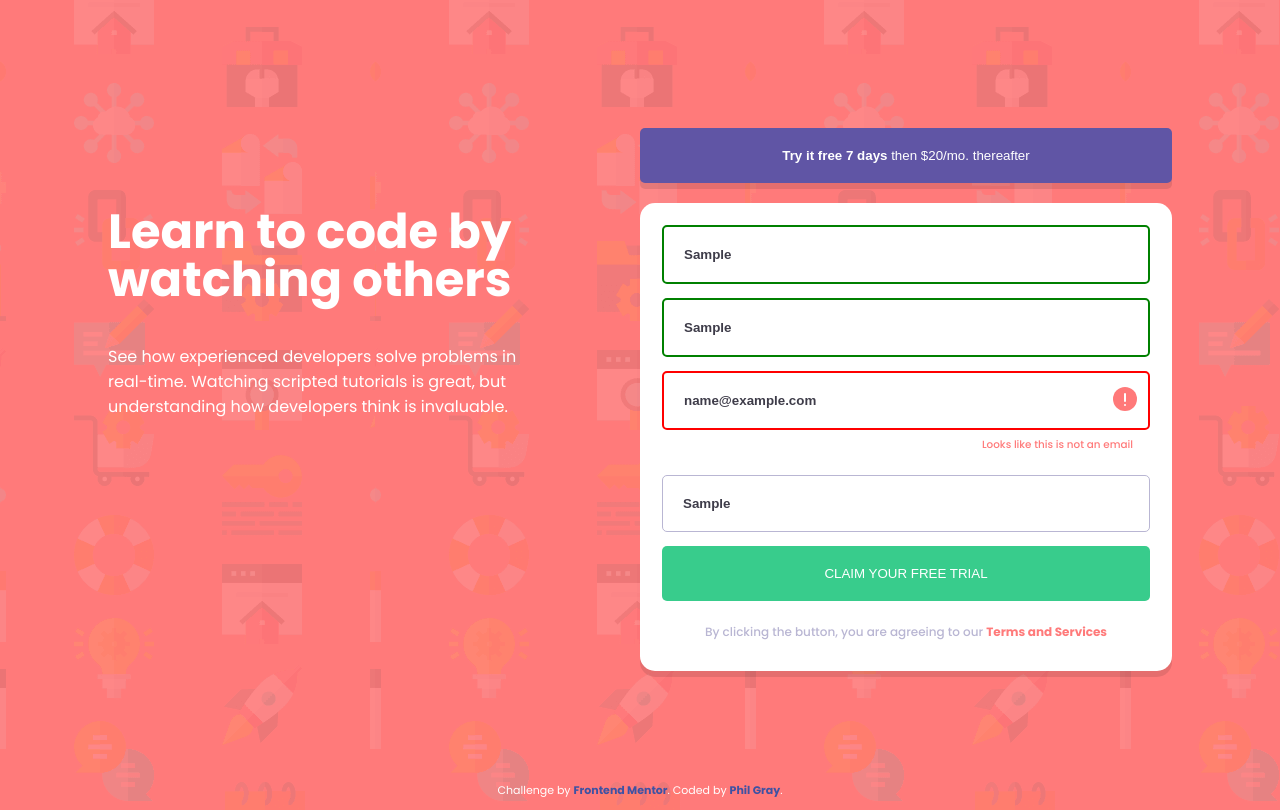
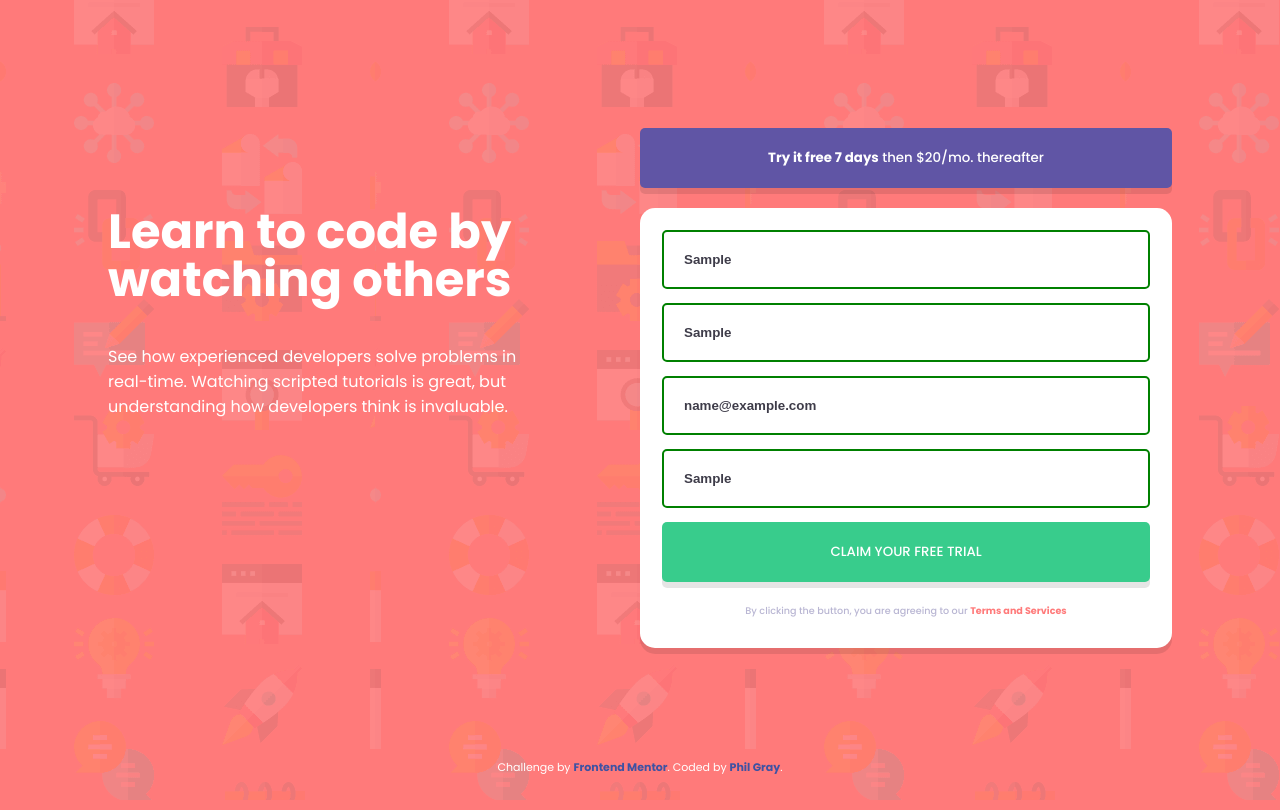
Before and after one commit to PhilJG/intro-component-with-signup-form-master, a plain HTML site: page index.html in a window 1280 px wide. Both pictures are taken after typing "Sample", "Sample", "name@example.com", "Sample" into the empty fields and a click on the button "CLAIM YOUR FREE TRIAL". Drawn offline with Linux system fonts and the light colour scheme.

Commit message:
button styling

```diff
--- a/script.js
+++ b/script.js
@@ -21,7 +21,7 @@ btn.addEventListener("click", function (e) {
     const value = i.value;
     const siblings = i.nextElementSibling;
     if (i === email) {
-      if (value.match(namePattern)) {
+      if (value.match(emailPattern)) {
         i.style.border = "2px solid green";
       } else {
         i.style.border = "2px solid red";
@@ -34,13 +34,13 @@ btn.addEventListener("click", function (e) {
         i.style.border = "2px solid red";
         siblings.classList.remove("hidden");
       }
-      // } else if (i === password) {
-      //   if (value.match(passPattern) && value.match("")) {
-      //     i.style.border = "2px solid green";
-      //   } else {
-      //     i.style.border = "2px solid red";
-      //     siblings.classList.remove("hidden");
-      //   }
+    } else if (i === password) {
+      if (value.match(passPattern)) {
+        i.style.border = "2px solid green";
+      } else {
+        i.style.border = "2px solid red";
+        siblings.classList.remove("hidden");
+      }
     }
   });
 });
--- a/style.css
+++ b/style.css
@@ -117,11 +117,14 @@ button {
   border: none;
   color: white;
   cursor: pointer;
+  box-shadow: var(--box-shadow);
+  font-family: Poppins, sans-serif;
+  font-weight: 500;
 }
 
 .terms {
   margin: 15px;
-  font-size: 0.75rem;
+  font-size: 0.6rem;
   font-weight: 500;
   color: var(--grayish-blue);
   text-align: center;
@@ -131,6 +134,14 @@ a {
   color: var(--red);
   text-decoration: none;
   font-weight: 700;
+}
+
+.subscribe {
+  box-shadow: hsl(154, 58%, 24%);
+}
+
+.subscribe:hover {
+  background-color: hsl(154, 59%, 51%, .7);
 }
 
 @media (min-width: 650px) {
```
